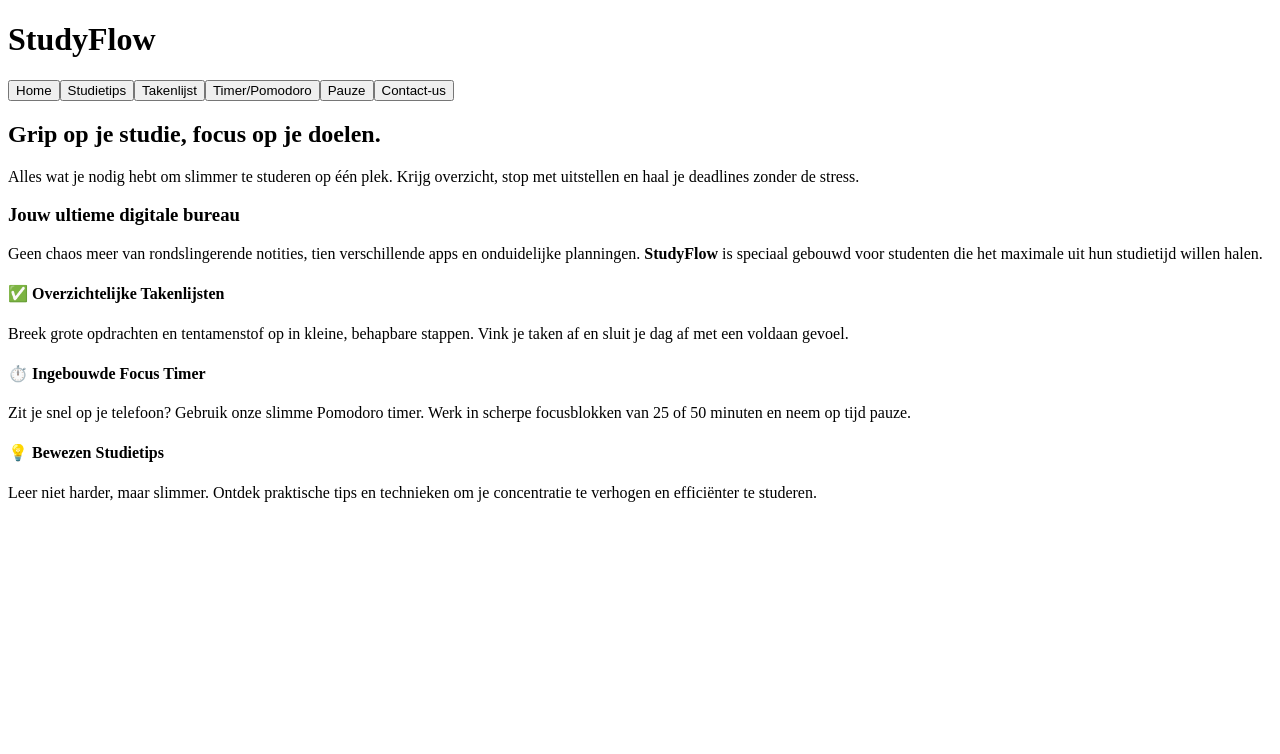
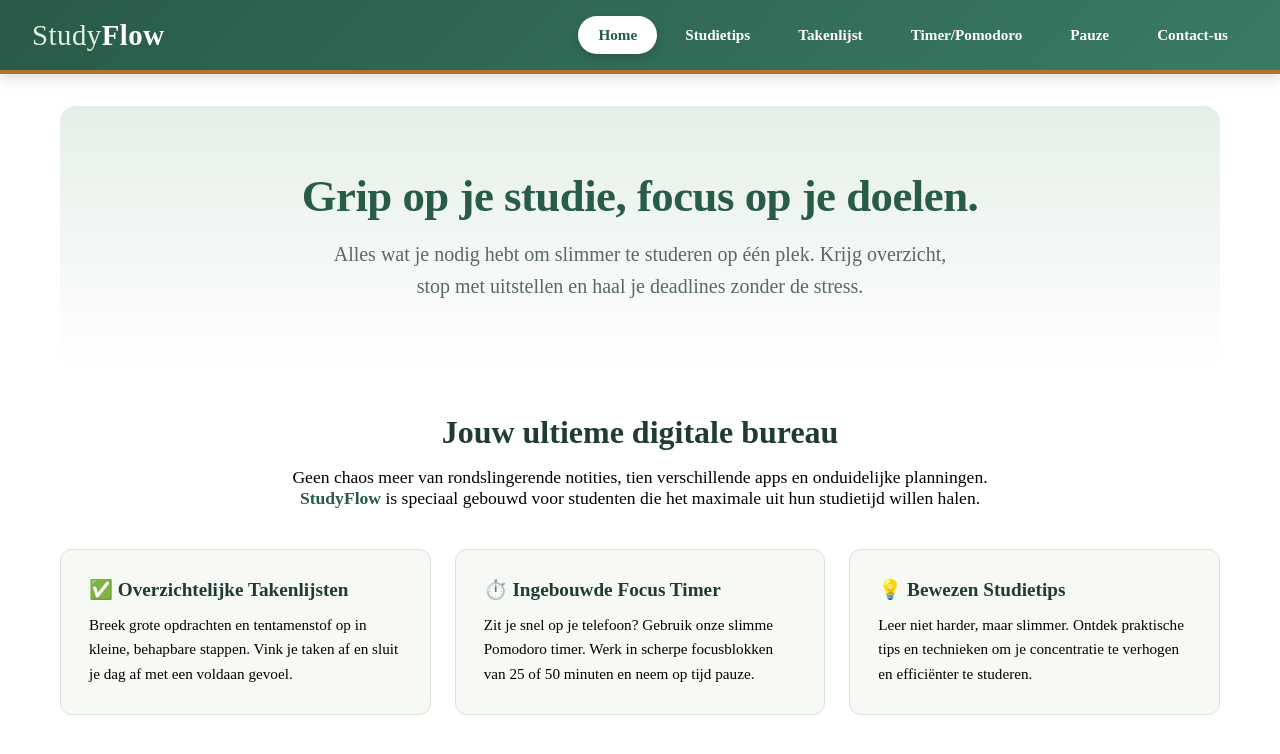
Before and after one commit to ewoudvandenheede/Teamvaardigheden, an Angular app in the folder teamvaardigheid-app/: page / in a window 1280 px wide. Shown: the top 754 px of the page. Built offline with nearby package versions, Linux system fonts and the light colour scheme.

Commit message:
styling added

```diff
--- a/teamvaardigheid-app/src/app/app.css
+++ b/teamvaardigheid-app/src/app/app.css
@@ -0,0 +1,82 @@
+
+
+/* =========================================
+   HEADER & LOGO STYLING
+   ========================================= */
+.top-nav {
+    background: linear-gradient(135deg, var(--primary) 0%, var(--primary-light) 100%);
+    border-bottom: 4px solid var(--accent);
+    padding: 16px 32px; /* Iets meer ademruimte aan de zijkanten */
+    display: flex;
+    justify-content: space-between;
+    align-items: center;
+    box-shadow: 0 4px 12px rgba(0, 0, 0, 0.15);
+    flex-wrap: wrap;
+    gap: 16px;
+}
+
+/* De h1 gedraagt zich nu als een flexbox-container voor het logo */
+.top-nav h1 {
+    margin: 0;
+    display: flex;
+    align-items: center;
+    font-size: 1.8rem;
+    letter-spacing: 0.5px;
+    cursor: default;
+}
+
+/* 'Study' in een lichtere kleur en normale dikte */
+.logo-light {
+    font-weight: normal;
+    color: var(--bg-card-dark);
+}
+
+/* 'Flow' wit en extra dik gedrukt */
+.logo-bold {
+    font-weight: 800;
+    color: white;
+}
+
+/* =========================================
+   NAVIGATIE LINKS
+   ========================================= */
+.top-nav nav {
+    display: flex;
+    flex-wrap: wrap;
+    gap: 8px;
+    /* Geen achtergrondkleur meer hier! Hij vloeit nu mooi samen met de header */
+}
+
+.top-nav nav a {
+    color: white; /* Tekstkleur wit voor contrast met de groene header */
+    text-decoration: none;
+    font-weight: bold;
+    padding: 8px 18px;
+    border-radius: 24px; /* Maakt er mooie, moderne 'pil'-vormen van */
+    background-color: transparent;
+    border: 2px solid transparent;
+    transition: all 0.2s ease-in-out;
+    font-size: 0.95rem;
+}
+
+/* Als je er met de muis over gaat */
+.top-nav nav a:hover {
+    background-color: rgba(255, 255, 255, 0.15); /* Subtiel wit transparant laagje */
+    transform: translateY(-2px); /* Wipt heel subtiel omhoog */
+}
+
+/* De knop van de pagina waar je NU op bent */
+.top-nav nav a.active {
+    background-color: var(--bg-page); /* Witte achtergrond */
+    color: var(--primary); /* Donkergroene tekst */
+    box-shadow: 0 4px 8px rgba(0, 0, 0, 0.15);
+}
+
+/* =========================================
+   MAIN CONTAINER
+   ========================================= */
+.container {
+    padding: 32px 20px;
+    max-width: 1200px;
+    margin: 0 auto;
+}
--- a/teamvaardigheid-app/src/app/app.html
+++ b/teamvaardigheid-app/src/app/app.html
@@ -1,13 +1,16 @@
 <header class="top-nav">
-  <h1>StudyFlow</h1>
+  <!-- De titel is opgesplitst voor een modern 'logo' effect -->
+  <h1>
+    <span class="logo-light">Study</span><span class="logo-bold">Flow</span>
+  </h1>
 
   <nav>
-    <button type="button" routerLink="/">Home</button>
-    <button type="button" routerLink="/studietips">Studietips</button>
-    <button type="button" routerLink="/takenlijst">Takenlijst</button>
-    <button type="button" routerLink="/timer">Timer/Pomodoro</button>
-    <button type="button" routerLink="/pauze">Pauze</button>
-    <button type="button" routerLink="/contact">Contact-us</button>
+    <a routerLink="/" routerLinkActive="active" [routerLinkActiveOptions]="{exact: true}">Home</a>
+    <a routerLink="/studietips" routerLinkActive="active">Studietips</a>
+    <a routerLink="/takenlijst" routerLinkActive="active">Takenlijst</a>
+    <a routerLink="/timer" routerLinkActive="active">Timer/Pomodoro</a>
+    <a routerLink="/pauze" routerLinkActive="active">Pauze</a>
+    <a routerLink="/contact" routerLinkActive="active">Contact-us</a>
   </nav>
 </header>
 
--- a/teamvaardigheid-app/src/app/app.ts
+++ b/teamvaardigheid-app/src/app/app.ts
@@ -1,9 +1,9 @@
 import { Component } from '@angular/core';
-import { RouterLink, RouterOutlet } from '@angular/router';
+import { RouterLink, RouterOutlet, RouterModule } from '@angular/router';
 
 @Component({
   selector: 'app-root',
-  imports: [RouterLink, RouterOutlet],
+  imports: [RouterLink, RouterOutlet, RouterModule],
   templateUrl: './app.html',
   styleUrl: './app.css',
 })
--- a/teamvaardigheid-app/src/app/home-page/home-page.css
+++ b/teamvaardigheid-app/src/app/home-page/home-page.css
@@ -0,0 +1,104 @@
+.hero-sectie {
+    text-align: center;
+    padding: 64px 20px;
+    margin-bottom: 48px;
+    /* Een subtiele gradient die van het zachtgroen naar wit overloopt */
+    background: linear-gradient(180deg, var(--bg-card-dark) 0%, var(--bg-page) 100%);
+    border-radius: 16px;
+}
+
+.hero-sectie h2 {
+    font-size: 2.8rem;
+    color: var(--primary);
+    margin-bottom: 16px;
+    letter-spacing: -0.5px;
+}
+
+.intro-tekst {
+    font-size: 1.25rem;
+    max-width: 650px;
+    margin: 0 auto;
+    color: var(--text-muted);
+    line-height: 1.6;
+}
+
+/* =========================================
+   FUNCTIES SECTIE & TEKST
+   ========================================= */
+.functies-sectie {
+    text-align: center;
+}
+
+.functies-sectie h3 {
+    font-size: 2rem;
+    color: var(--text-dark);
+    margin-bottom: 16px;
+}
+
+.functies-sectie > p {
+    max-width: 750px;
+    margin: 0 auto 40px auto;
+    font-size: 1.1rem;
+}
+
+.functies-sectie strong {
+    color: var(--primary); /* StudyFlow in de tekst valt extra op */
+}
+
+/* =========================================
+   FUNCTIES GRID & KAARTEN
+   ========================================= */
+.functies-grid {
+    display: grid;
+    /* Automatische, responsieve kolommen van minimaal 280px breed */
+    grid-template-columns: repeat(auto-fit, minmax(280px, 1fr));
+    gap: 24px;
+    text-align: left; /* Tekst in de kaarten weer netjes links uitlijnen */
+}
+
+.functie-kaart {
+    background-color: var(--bg-card-light);
+    border: 1px solid var(--border-soft);
+    border-radius: 12px;
+    padding: 28px;
+    display: flex;
+    flex-direction: column;
+    transition: transform 0.2s ease, box-shadow 0.2s ease, border-color 0.2s ease;
+}
+
+/* Een mooi hover-effect voor extra interactiviteit */
+.functie-kaart:hover {
+    transform: translateY(-6px);
+    box-shadow: 0 10px 20px rgba(0, 0, 0, 0.05);
+    border-color: var(--primary-light);
+}
+
+.functie-kaart h4 {
+    font-size: 1.2rem;
+    color: var(--text-dark);
+    margin-bottom: 12px;
+}
+
+.functie-kaart p {
+    font-size: 0.95rem;
+    margin: 0;
+    line-height: 1.6;
+    flex-grow: 1; /* Zorgt dat de kaarten altijd even hoog zijn, ongeacht de hoeveelheid tekst */
+}
+
+/* =========================================
+   RESPONSIVITEIT (Voor kleinere schermen)
+   ========================================= */
+@media (max-width: 768px) {
+    .hero-sectie {
+        padding: 40px 16px;
+    }
+
+    .hero-sectie h2 {
+        font-size: 2.2rem;
+    }
+
+    .functies-sectie h3 {
+        font-size: 1.6rem;
+    }
+}
--- a/teamvaardigheid-app/src/styles.css
+++ b/teamvaardigheid-app/src/styles.css
@@ -1 +1,25 @@
+/* 1. Algemene Reset & CSS Variabelen */
+* {
+    box-sizing: border-box;
+    margin: 0;
+    padding: 0;
+}
+
+:root {
+    /* Kleurenpalet gebaseerd op je eerdere designs */
+    --text-dark: #203b36;
+    --text-muted: #586963;
+    --bg-page: #ffffff;
+    --bg-card-light: #f7f9f5;
+    --bg-card-dark: #e5efe7;
+    --border-soft: #d5e3db;
+
+    --primary: #285b48;
+    --primary-light: #3a7a63;
+    --primary-hover: #1b4234;
+    --danger: #a34242;
+    --accent: #b37425; /* Oranje/bruine accentkleur */
+
+    --font-main: Arial, sans-serif;
+}
 /* You can add global styles to this file, and also import other style files */
```
